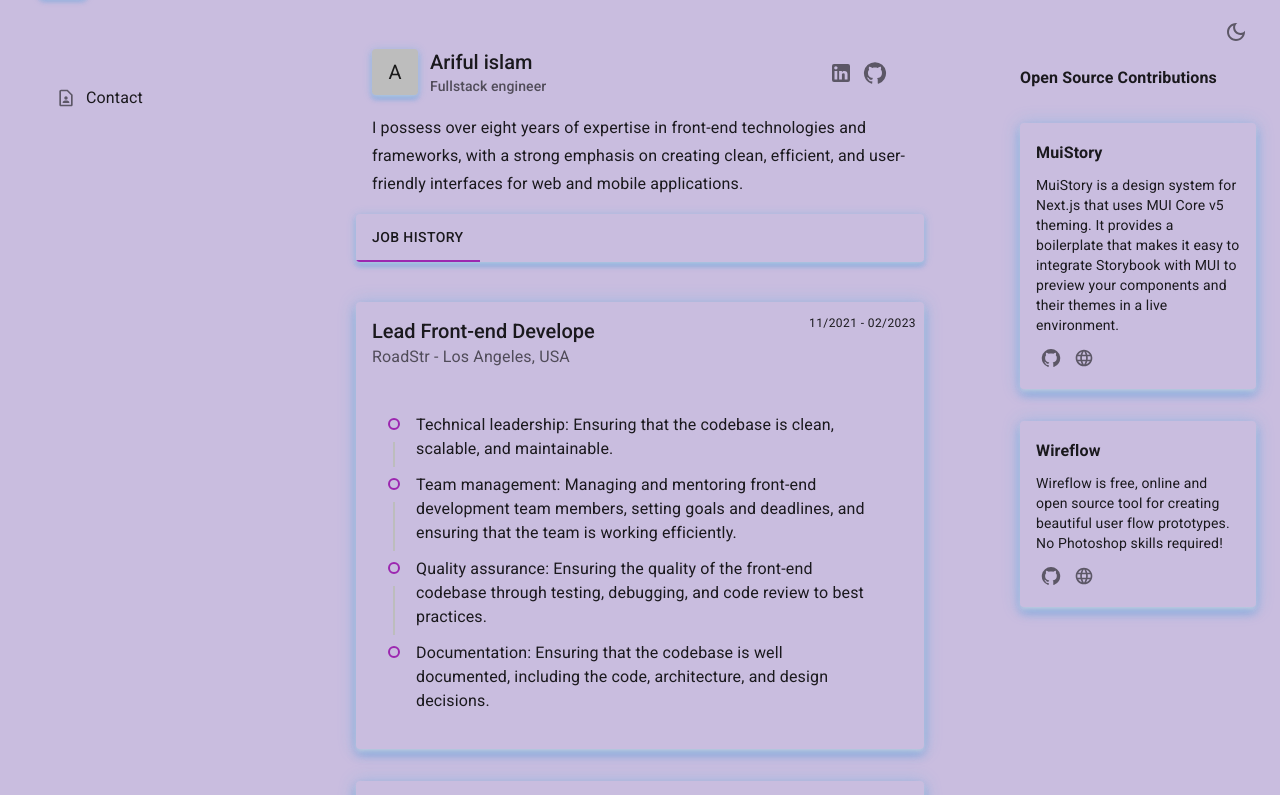
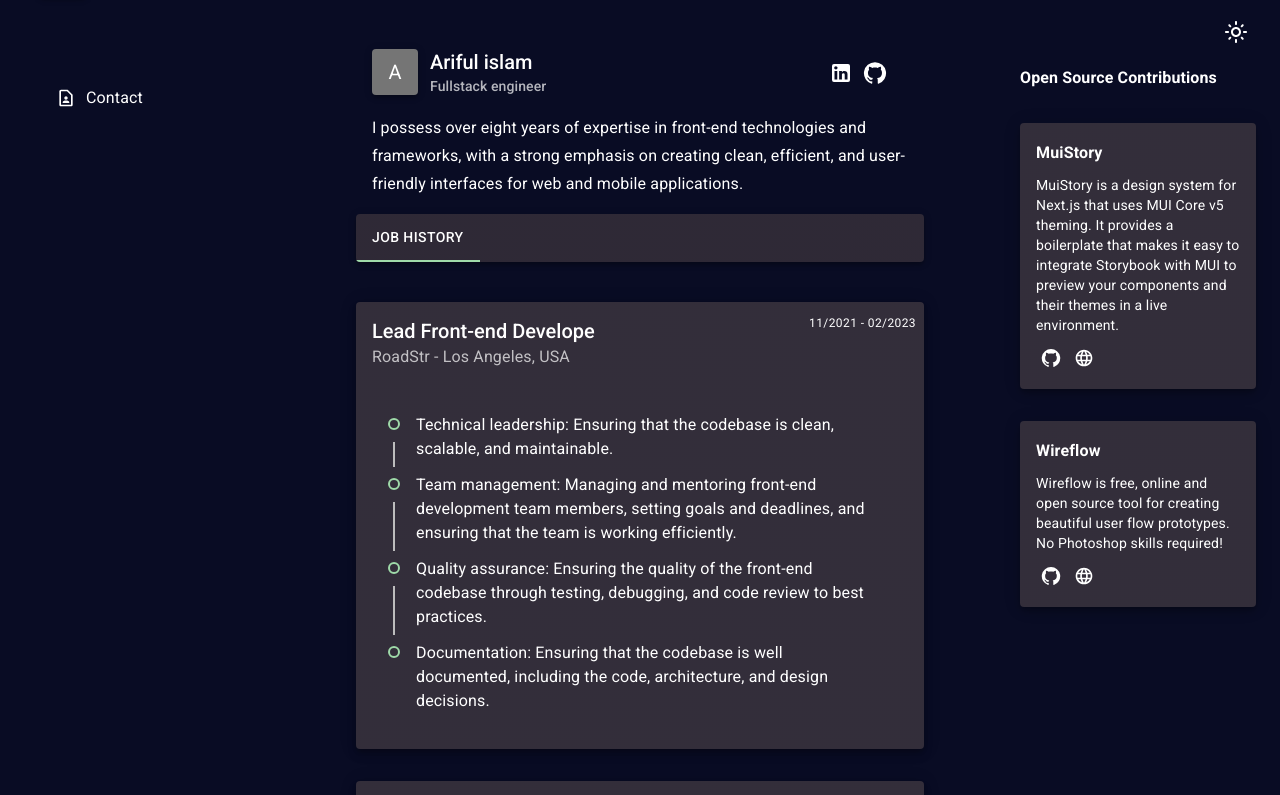
Before and after one commit to arifulbgt4/ariful.io, a Next.js app: page / in a window 1280 px wide. Shown: the top 795 px of the page. Built offline with nearby package versions, Linux system fonts and the light colour scheme.

Commit message:
chore: default color mode dark

```diff
--- a/src/theme/index.tsx
+++ b/src/theme/index.tsx
@@ -18,7 +18,7 @@ import componentsOverride from "./overrides";
 
 type SupportedLocales = keyof typeof locales;
 
-const DEFAULT_PALETTE_MODE: PaletteMode = "light";
+const DEFAULT_PALETTE_MODE: PaletteMode = "dark";
 const DEFAULT_LOCAL: SupportedLocales = "enUS";
 
 export const ColorModeContext = createContext<{
```
